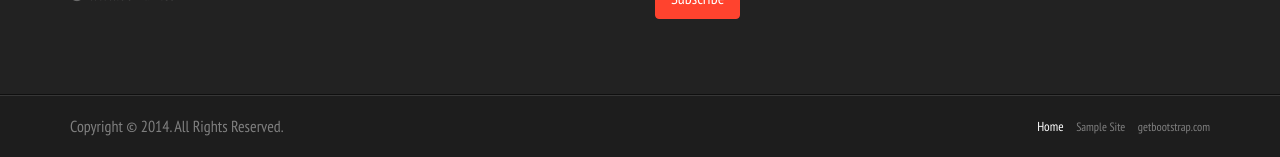
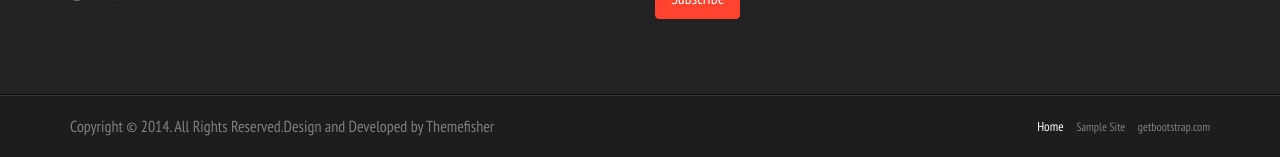
Before and after one commit to themefisher/sulfer-bootstrap, a plain HTML site: page index.html in a window 1280 px wide. Shown: the part 5470-5627 px from the top of the page. Drawn offline with nearby package versions, Linux system fonts and the light colour scheme; some packages are replaced by stand-ins of ours.

Commit message:
Fix html issues

```diff
--- a/index.html
+++ b/index.html
@@ -675,7 +675,7 @@
                 <div class="row">
                     <div class="col-md-7">
                         <div class="copyright">
-                            Copyright © 2014. All Rights Reserved.
+                            Copyright © 2014. All Rights Reserved.Design and Developed by <a href="http://www.themefisher.com">Themefisher</a>
                         </div>
                     </div>
 
```
Also changed, not shown: about.html (+3 -3 lines), blog-item.html (+3 -3 lines), blog.html (+3 -3 lines), contact.html (+3 -3 lines), portfolio.html (+3 -3 lines), service.html (+3 -3 lines).
